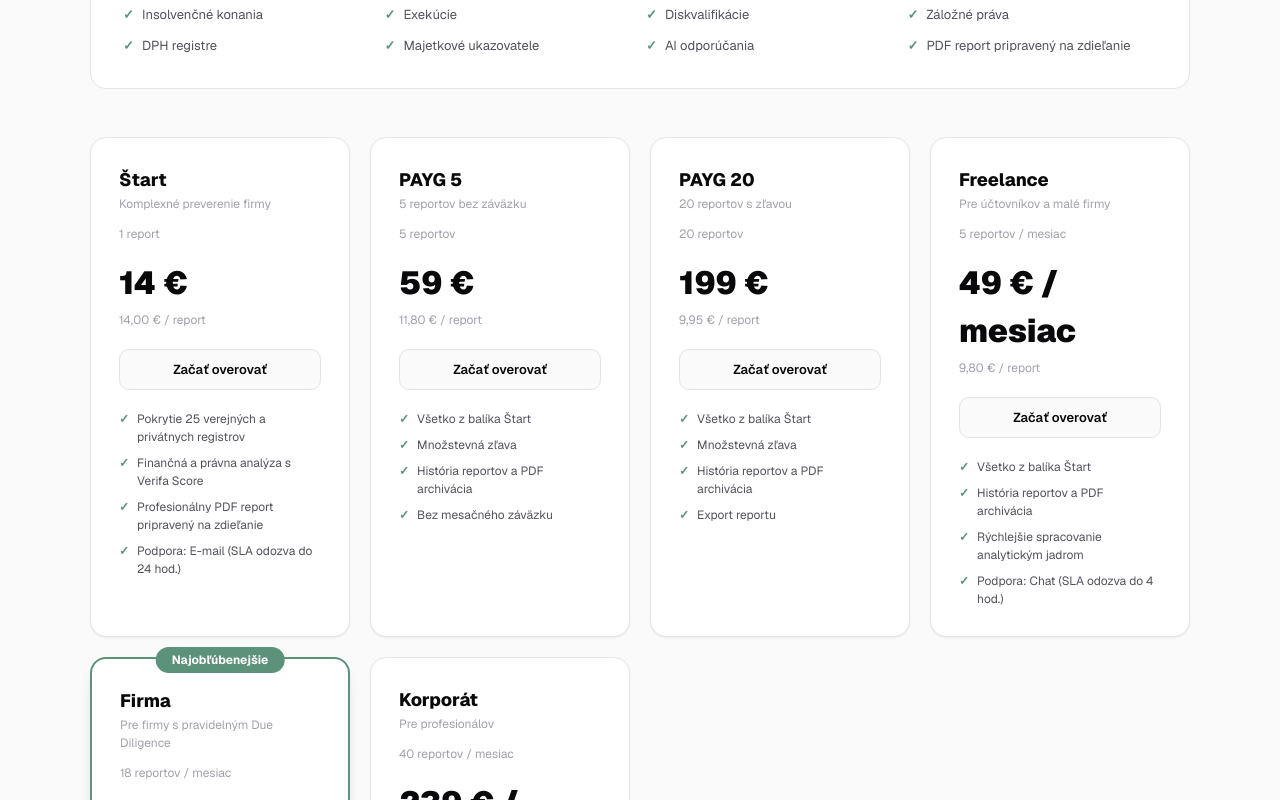
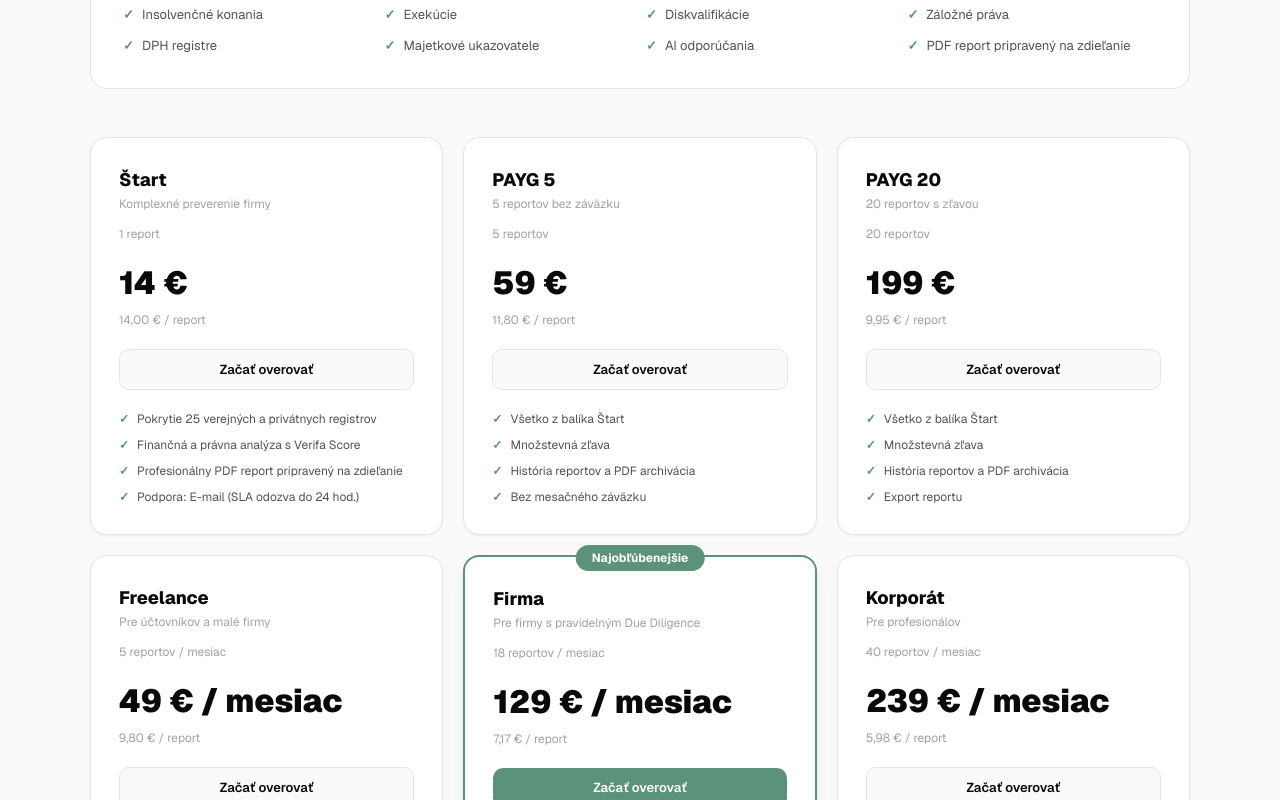
Before and after one commit to dusan02/scripta, a Next.js app in the folder frontend/: page / in a window 1280 px wide. Shown: the part 5660-6460 px from the top of the page. Built offline with nearby package versions, Linux system fonts and the light colour scheme.

Commit message:
fix: landing pricing grid 3 cols responsive — 3 PAYG top, 3 subscriptions bottom

```diff
--- a/frontend/src/app/page.tsx
+++ b/frontend/src/app/page.tsx
@@ -549,7 +549,7 @@
             </div>
           </div>
 
-          <div style={{ display: "grid", gridTemplateColumns: "repeat(auto-fit, minmax(240px, 1fr))", gap: 20, alignItems: "stretch" }}>
+          <div className="grid grid-cols-1 md:grid-cols-3 gap-5" style={{ alignItems: "stretch" }}>
             {pricingPlans.map((plan) => (
               <div key={plan.name} style={{ background: "var(--surface)", border: plan.highlighted ? "2px solid var(--accent)" : "1px solid var(--border)", borderRadius: 16, padding: 28, position: "relative", boxShadow: plan.highlighted ? "var(--shadow-lg)" : "var(--shadow-sm)" }}>
                 {plan.highlighted && (
```
